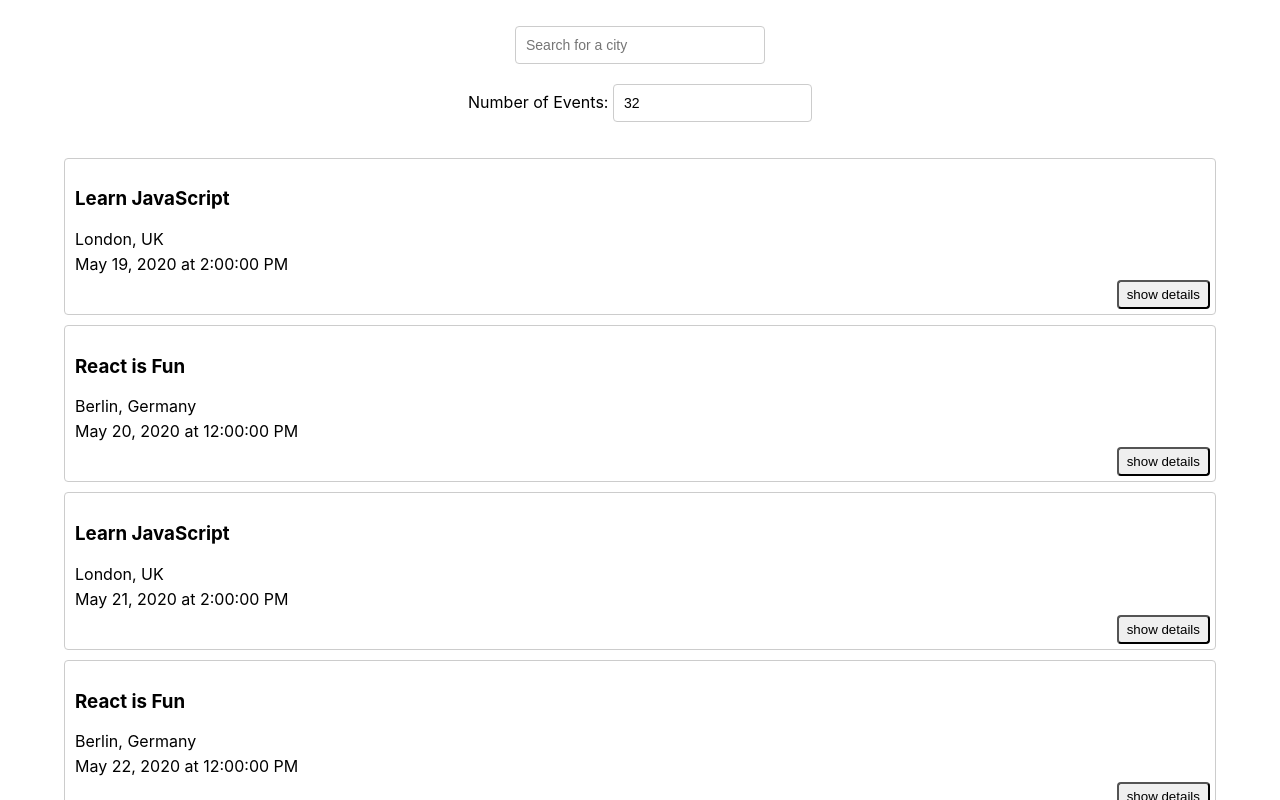
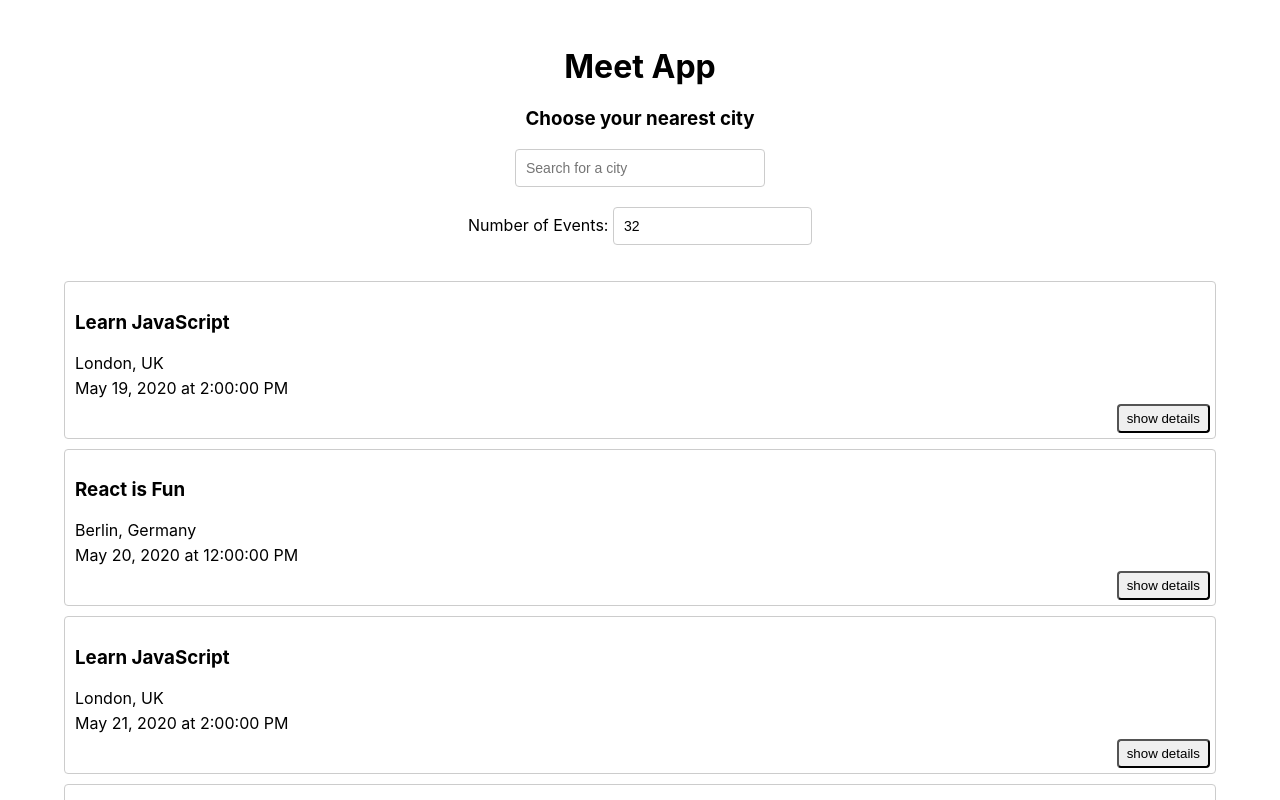
Before and after one commit to MoJoSchuck/meet, a React (Create React App) app: page / in a window 1280 px wide. Shown: the top 800 px of the page. Built offline with nearby package versions, Linux system fonts and the light colour scheme; what atatus-spa would draw is missing.

Commit message:
Update App.js

```diff
--- a/src/App.js
+++ b/src/App.js
@@ -31,6 +31,8 @@ const App = () => {
 
     return (
         <div className="App">
+            <h1>Meet App</h1>
+            <h3>Choose your nearest city</h3>
             <div className="alerts-container">
                 {infoAlert.length ? <InfoAlert text={infoAlert} /> : null}
                 {errorAlert.length ? <ErrorAlert text={errorAlert} /> : null}
```
